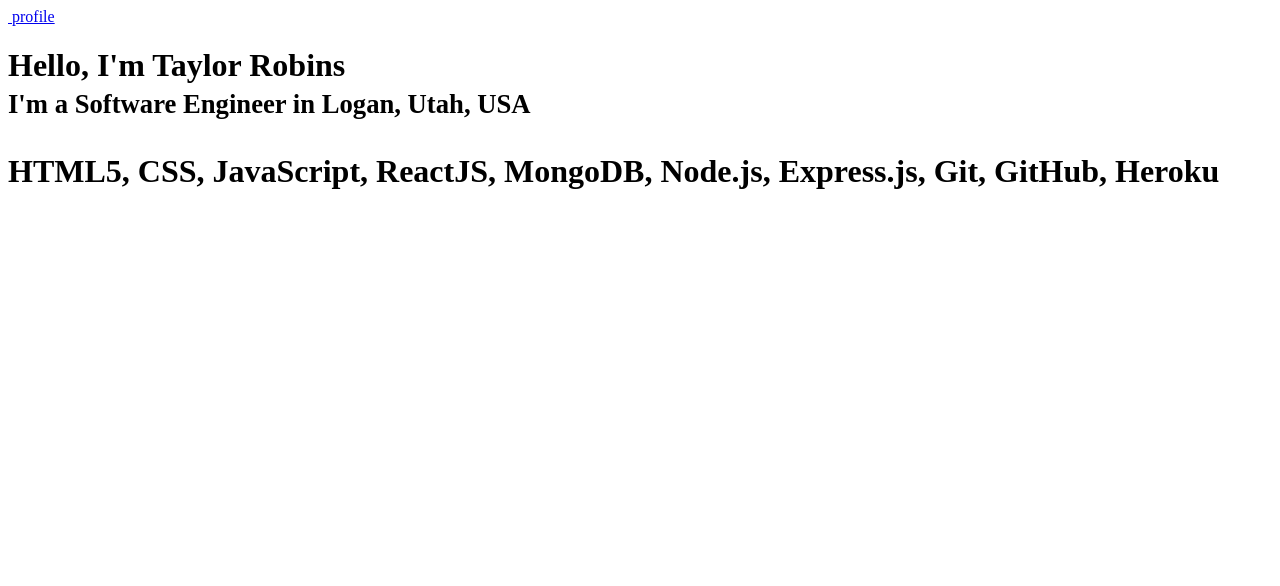
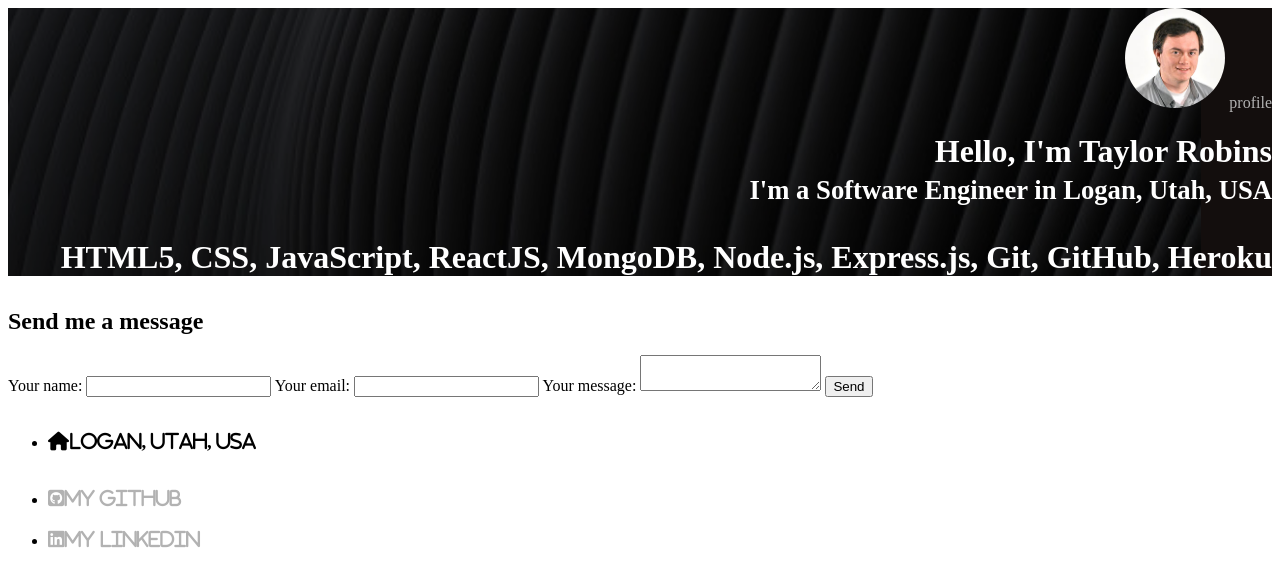
Before and after one commit to TaylorRobins/Portfolio, a website: page index.html in a window 1280 px wide. Drawn offline with Linux system fonts and the light colour scheme.

Commit message:
Imported Font Awesome, and started adding CSS.

```diff
--- a/index.html
+++ b/index.html
@@ -1,14 +1,18 @@
 <!DOCTYPE html>
 <html lang="en">
 <head>
+    <script src="https://kit.fontawesome.com/1565d7db78.js" crossorigin="anonymous"></script>
     <meta charset="UTF-8">
     <meta name="viewport" content="width=device-width, initial-scale=1.0">
     <title>Taylor Robins</title>
 </head>
 <body>
-    <header id="header">
+    <header id="header" class="header">
         <a href="#">
-            <img src="" alt="">
+            <img src="./images/profile.jpg"
+            alt="Taylor Robins Profile"
+            class="profile-pic"
+            />
             profile
         </a>
         <h1>
@@ -19,9 +23,86 @@
             <p>HTML5, CSS, JavaScript, ReactJS, MongoDB, Node.js, Express.js, Git, GitHub, Heroku </p>
         </h1>
     </header>
-    <div id="main"></div>
+    <div id="main">
+        <section id="one">
+            <form action="https://formspree.io/f/mwkwarkq" method="POST">
+                <h2>Send me a message</h2>
+                <label for="">
+                    Your name:
+                    <input type="text" name="name"/>
+                </label>
+                <label for="">
+                    Your email:
+                    <input type="text" name="_replyto">
+                </label>
+                <label for="">
+                    Your message:
+                    <textarea name="message"></textarea>
+                </label>
+                <button type="submit">Send</button>
+            </form>
+            <ul>
+                <li>
+                    <h3 class="fa fa-home"
+                    >Logan, Utah, USA</h3>
+                </li>
+            </ul>
+        </section>
+    </div>
+    <footer>
+        <ul>
+            <li>
+                <h3 >
+                <a href="https://github.com/TaylorRobins" class="fab fa-github-square" ><span>My GitHub</span></a>
+
+            </h3>
+            </li>
+
+        </ul>
+    </footer>
+    <ul>
+        <li>
+            <h3 >
+            <a href="https://www.linkedin.com/in/taylor-robins/" class="fab fa-linkedin"><span>My LinkedIn</span></a>
+
+        </h3>
+        </li>
+    </ul>
 
 
 
 </body>
+<style>
+    a {
+        color: #b2b2b2;
+        text-decoration: none;
+    }
+    a:hover{
+        color: #49bf9d;
+    }
+
+    /*~~~~~~~~~~~~~~HEADER~~~~~~~~~~~~~~~~*/
+
+    .header {
+        background-color: #1f1815;
+        height: 100%;
+        text-align: right;
+        background-attachment: scroll, fixed;
+        background-image: url(./images/overlay.png), url(./images/background.jpg);
+        background-size: auto, auto 100%;
+        background-repeat: repeat, no-repeat;
+    }
+
+    .profile-pic {
+        width: 6.25em;
+        border-radius: 50%;
+    }
+
+    .header strong,
+    .header small,
+    .header p {
+        color: white;
+    }
+
+</style>
 </html>
```
Also changed, not shown: package.json (added, +19 -0 lines), favicon.ico, images/background.jpg (added), images/overlay.png (added), images/profile.jpg (added), 1 other file.
